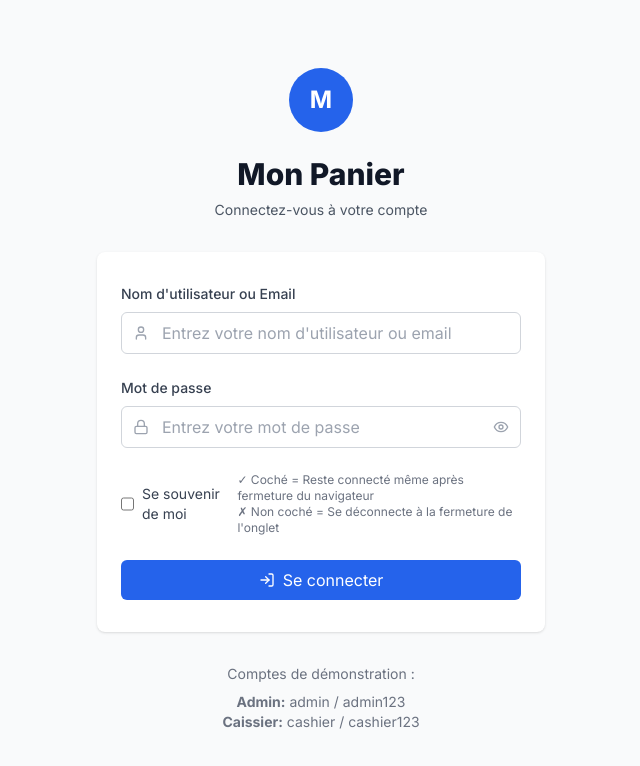
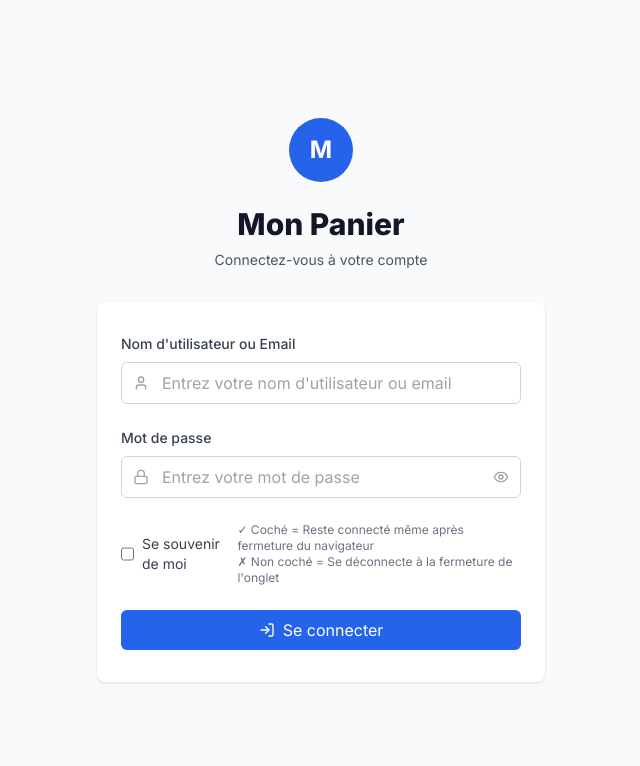
Before and after one commit to rapetoh/Store-management, a Next.js app: page /login in a window 1280 px wide. Shown: the top 766 px of the page, without its empty margins (319-959 px from the left). Built offline with nearby package versions, Linux system fonts and the light colour scheme; no server answers; the database is empty.

Commit message:
Small update login

```diff
--- a/app/login/page.tsx
+++ b/app/login/page.tsx
@@ -161,11 +161,7 @@ export default function LoginPage() {
         </div>
 
         {/* Demo Credentials */}
-        <div className="text-center text-sm text-gray-500">
-          <p className="mb-2">Comptes de démonstration :</p>
-          <p><strong>Admin:</strong> admin / admin123</p>
-          <p><strong>Caissier:</strong> cashier / cashier123</p>
-        </div>
+
       </div>
     </div>
   )
```
Also changed, not shown: lib/apiClient.ts (line endings or trailing spaces), lib/getCurrentUser.ts (line endings or trailing spaces), lib/logUtils.ts (line endings or trailing spaces), 2 other files (tests, documents, lock files or other folders).
